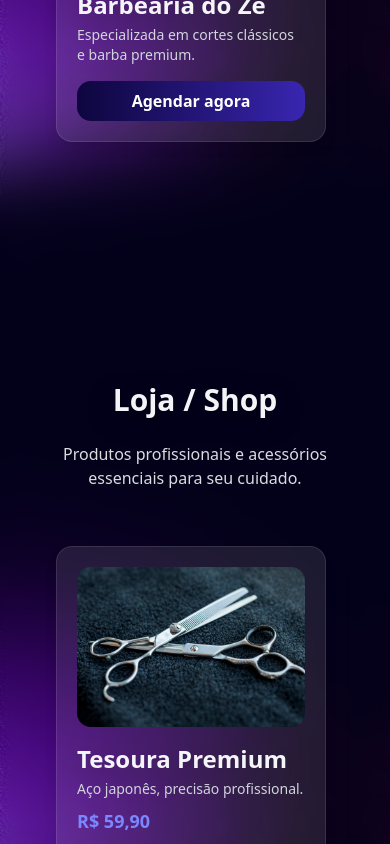
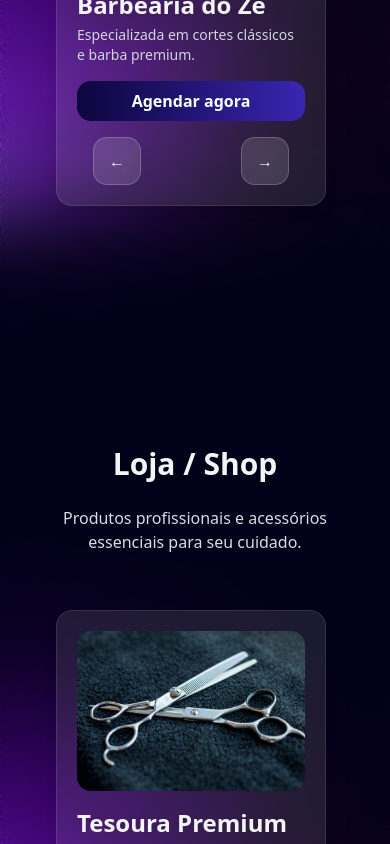
Before and after one commit to TH3UZADS01/clipperx, a Next.js app: page / in a window 390 px wide. Shown: the part 1340-2184 px from the top of the page. Built offline with nearby package versions, Linux system fonts and the light colour scheme; grey boxes are pictures that could not be loaded.

Commit message:
Correção tela home mobile(setas para melhor entendimento)

```diff
--- /dev/null
+++ b/src/app/_Components/ArrowButtons.tsx
@@ -0,0 +1,36 @@
+"use client";
+import { RefObject } from "react";
+
+interface ArrowButtonsProps {
+  scrollRef: RefObject<HTMLDivElement>;
+}
+
+export function ArrowButtons({ scrollRef }: ArrowButtonsProps) {
+  const scroll = (dir: "left" | "right") => {
+    if (!scrollRef.current) return;
+    const amount = 320;
+    scrollRef.current.scrollLeft += dir === "right" ? amount : -amount;
+  };
+
+  return (
+    <div className="flex justify-between px-4 mt-4 md:hidden">
+      <button
+        onClick={() => scroll("left")}
+        className="bg-white/10 backdrop-blur-xl border border-white/20
+        w-12 h-12 rounded-xl flex items-center justify-center
+        hover:bg-white/20 transition"
+      >
+        ←
+      </button>
+
+      <button
+        onClick={() => scroll("right")}
+        className="bg-white/10 backdrop-blur-xl border border-white/20
+        w-12 h-12 rounded-xl flex items-center justify-center
+        hover:bg-white/20 transition"
+      >
+        →
+      </button>
+    </div>
+  );
+}
--- a/src/app/_Components/barber.jsx
+++ b/src/app/_Components/barber.jsx
@@ -3,6 +3,7 @@
 import { useRef } from "react";
 import Image from "next/image";
 import { useRouter } from "next/navigation";
+import { ArrowButtons } from "./ArrowButtons";
 
 export function Barber() {
   const scrollRef = useRef(null);
@@ -61,6 +62,10 @@ export function Barber() {
         <div className="relative mt-10">
           <div
             ref={scrollRef}
+            style={{
+              scrollbarWidth: "thin",
+              scrollbarColor: "#7c3aed #0000",
+            }}
             className="scrollbar-neon flex gap-8 overflow-x-auto scroll-smooth py-4 px-4 no-scrollbar"
           >
             {barbers.map((barb, i) => (
@@ -102,6 +107,8 @@ export function Barber() {
                   Agendar agora
                 </button>
 
+                {/* Setas mobile */}
+                <ArrowButtons scrollRef={scrollRef} />
 
               </div>
             ))}
--- a/src/app/_Components/shop.jsx
+++ b/src/app/_Components/shop.jsx
@@ -3,6 +3,7 @@
 import { useRef } from "react";
 import Image from "next/image";
 import Link from "next/link";
+import { ArrowButtons } from "./ArrowButtons";
 
 export function Shop() {
   const scrollRef = useRef(null);
@@ -105,6 +106,9 @@ export function Shop() {
                   >
                     Comprar agora
                   </button>
+
+                  {/* Setas mobile */}
+                  <ArrowButtons scrollRef={scrollRef} />
                 </Link>
               </div>
             ))}
```
